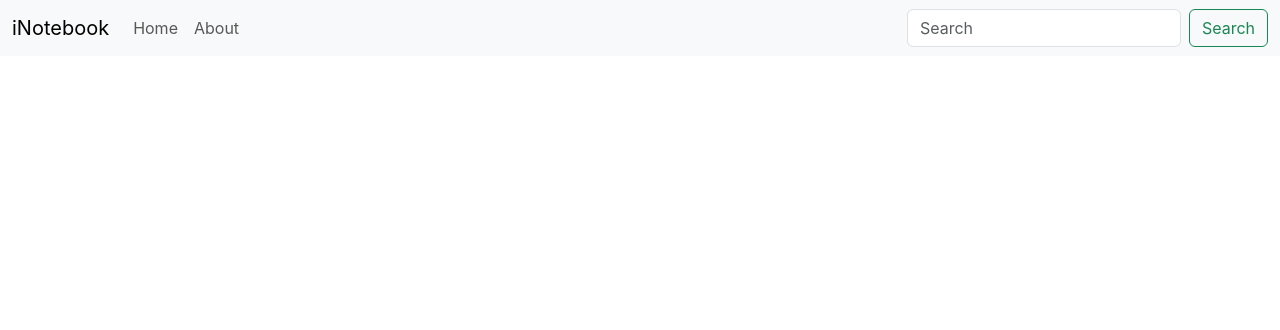
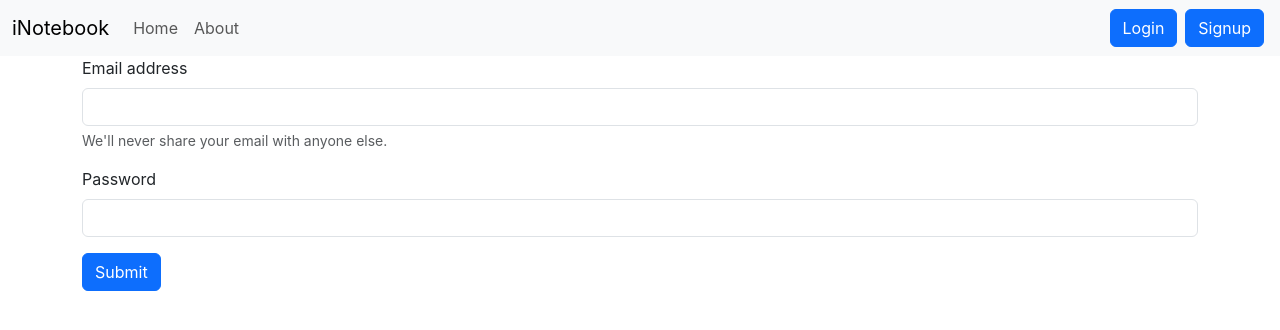
Before and after one commit to kartarSingh02/iNotebook-frontEnd, a React (Create React App) app: page /login in a window 1280 px wide. Shown: the top 330 px of the page. Built offline with nearby package versions, Linux system fonts and the light colour scheme.

Commit message:
login component and validation added

```diff
--- a/src/App.js
+++ b/src/App.js
@@ -4,6 +4,8 @@
 import Home from './components/Home';
 import About from './components/About';
 import NoteState from './context/notes/NoteState';
+import Login from './components/Login';
+import Signup from './components/Signup';
 // import Alert from './components/Alert';
 
 
@@ -18,6 +20,8 @@
           <Routes>
             <Route exact path="/" element={ <Home/> } />
             <Route exact path="/about" element={ <About/> } />
+            <Route exact path="/login" element={ <Login/> } />
+            <Route exact path="/signup" element={ <Signup/> } />
           </Routes>
         </div>
       </Main>
--- /dev/null
+++ b/src/components/Login.js
@@ -0,0 +1,55 @@
+import React, {useState} from 'react'
+import {useNavigate } from 'react-router-dom'
+
+const Login =() => {
+
+    const [credentials, setCredentials] = useState({email:"", password:""})
+    let navigate = useNavigate ();
+
+    const handleSubmit=async (e)=>{
+        e.preventDefault();
+        const response = await fetch("http://localhost:5000/api/auth/login",{
+            method: 'POST',
+            headers:{
+                'Content-Type':'application/json'
+            },
+            body: JSON.stringify({email: credentials.email, password:credentials.password})
+        });
+        const json = await response.json();
+        console.log(json)
+        if(json.success){
+            // save the auth and redirect
+            localStorage.setItem('token',json.authtoken)
+            // before we use useHistory which have been changes in update version to navigate and this will navigate user to homepage
+            navigate("/")
+        }
+        else{
+            alert("Invalid Credentials")
+        }
+    }
+
+    const onChange = (e)=>{
+        // spreading operator used that it will change the state of title,desc and tags as per change i.e values setting to name
+        setCredentials({...credentials, [e.target.name]: e.target.value})
+    }
+
+
+  return (
+    <div>
+        <form onSubmit={handleSubmit}>
+            <div className="mb-3">
+                <label htmlFor="email" className="form-label">Email address</label>
+                <input type="email" className="form-control" id="email" name="email" onChange={onChange} value={credentials.email} aria-describedby="emailHelp"/>
+                <div id="emailHelp" className="form-text">We'll never share your email with anyone else.</div>
+            </div>
+            <div className="mb-3">
+                <label htmlFor="password" className="form-label">Password</label>
+                <input type="password" className="form-control" id="password" onChange={onChange} value={credentials.password} name="password"/>
+            </div>
+            <button type="submit" className="btn btn-primary" >Submit</button>
+        </form>
+    </div>
+  )
+}
+
+export default Login
--- a/src/components/Navbar.js
+++ b/src/components/Navbar.js
@@ -4,7 +4,7 @@
 const Navbar = () => {
     let location = useLocation();
     useEffect(() => {
-        // console.log(location.pathname);
+        // console.log(location);
     }, [location]);
 
 
@@ -27,8 +27,8 @@
                 </li>
             </ul>
             <form className="d-flex" role="search">
-                <input className="form-control me-2" type="search" placeholder="Search" aria-label="Search"/>
-                <button className="btn btn-outline-success" type="submit">Search</button>
+                <Link className='btn btn-primary mx-1' to="/login" role="button">Login</Link>
+                <Link className='btn btn-primary mx-1' to="/signup" role="button">Signup</Link>
             </form>
             </div>
             </div>
--- /dev/null
+++ b/src/components/Signup.js
@@ -0,0 +1,9 @@
+import React from 'react'
+
+const Signup = () => {
+  return (
+    <div>I am Signup Component</div>
+  )
+}
+
+export default Signup
```
